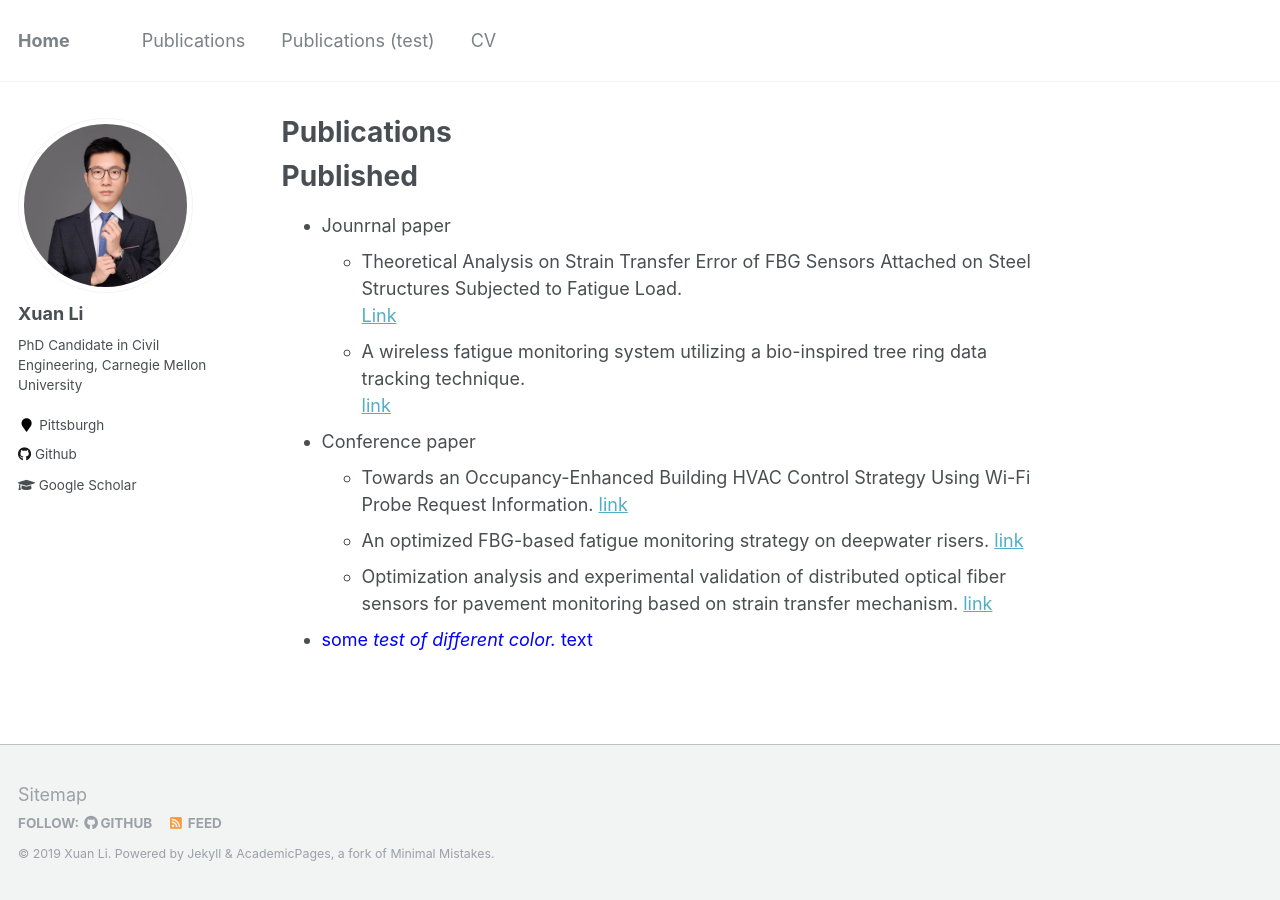
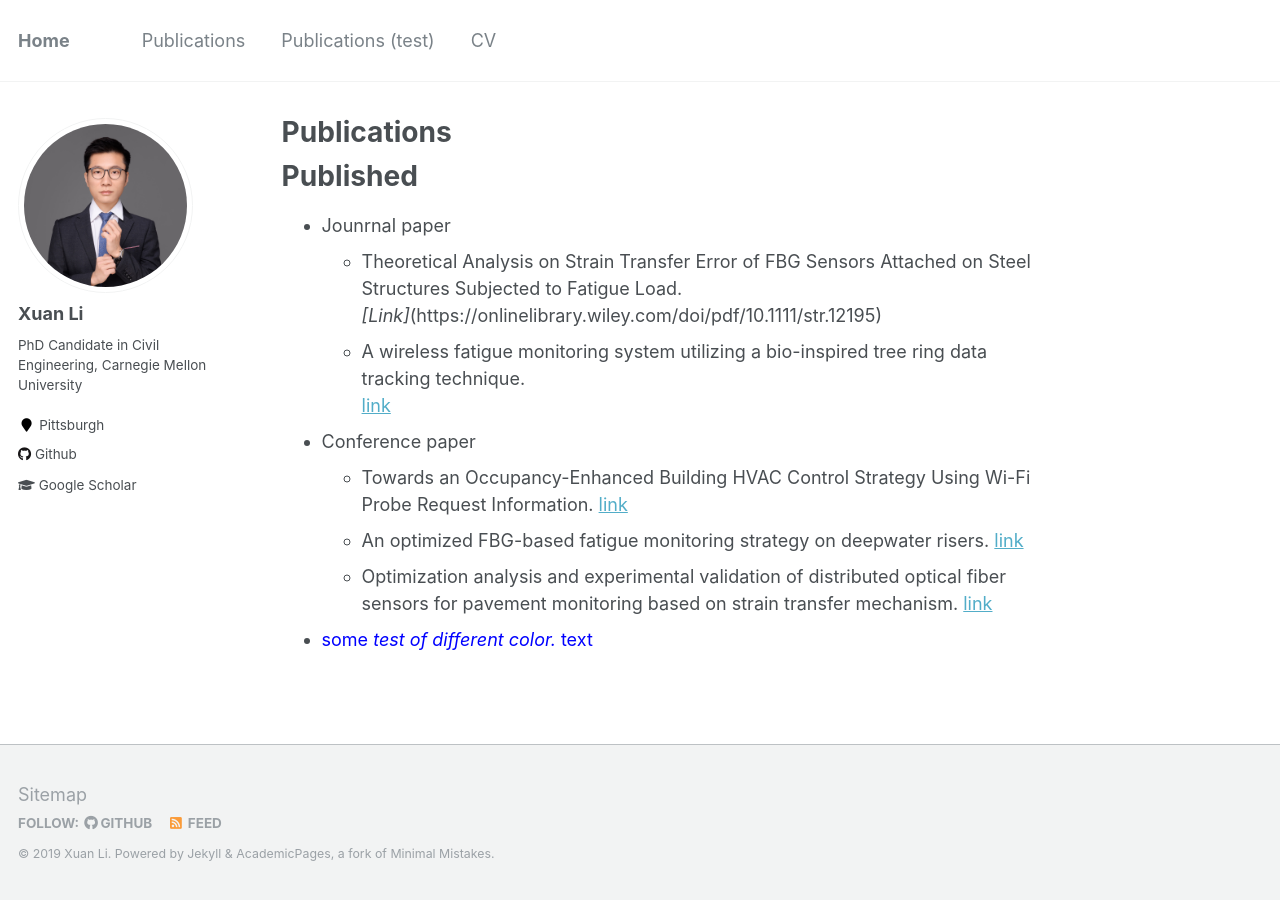
Before and after one commit to milanlx/milanlx.github.io, a Jekyll site: the page built from _pages/publication-test.md, in a window 1280 px wide. Built offline with Jekyll 4.4.1, drawn with Linux system fonts in a browser that asks for light colours.

Commit message:
Update publication-test.md

```diff
--- a/_pages/publication-test.md
+++ b/_pages/publication-test.md
@@ -8,7 +8,7 @@ Published
 ======
 
 * Jounrnal paper
-  * Theoretical Analysis on Strain Transfer Error of FBG Sensors Attached on Steel Structures Subjected to Fatigue Load. <br/> [Link](https://onlinelibrary.wiley.com/doi/pdf/10.1111/str.12195)
+  * Theoretical Analysis on Strain Transfer Error of FBG Sensors Attached on Steel Structures Subjected to Fatigue Load. <br/> *[Link]*(https://onlinelibrary.wiley.com/doi/pdf/10.1111/str.12195)
   * A wireless fatigue monitoring system utilizing a bio-inspired tree ring data tracking technique. <br/> [link](https://www.mdpi.com/1424-8220/14/3/4364/htm)
 
 * Conference paper
```
